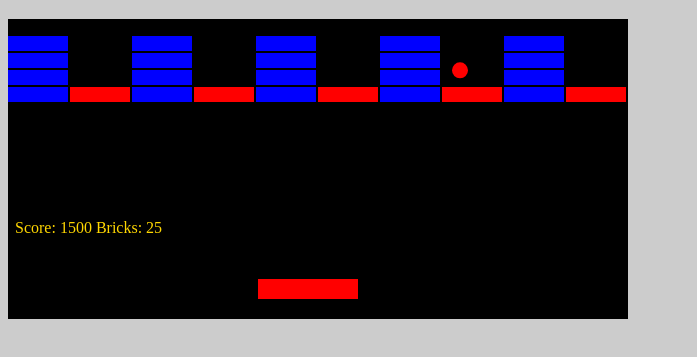
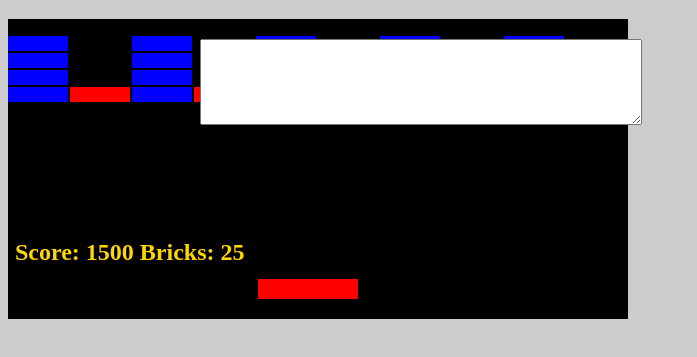
Before and after one commit to natescode/colored-brick-attack, a plain HTML site: page index.html in a window 1280 px wide. Shown: the part 61-418 px from the top of the page, without its empty margins (0-697 px from the left). Drawn offline with Linux system fonts and the light colour scheme.

Commit message:
Update index.html break the brick breaker

```diff
--- a/index.html
+++ b/index.html
@@ -37,8 +37,8 @@
 
     <body>
         <h1>Brick Attack!!!</h1>
-        <div id="score">Score</div>
-        <div id="message"></div>
+        <h2 id="score">Game Score</h2>
+        <textarea id="message"></textarea>
         <canvas id="canvas" height="300" width="620">CANVAS NOT SUPPORTED GET CHROME OR FIREFOX</canvas>
     </body>
     <script>
```
